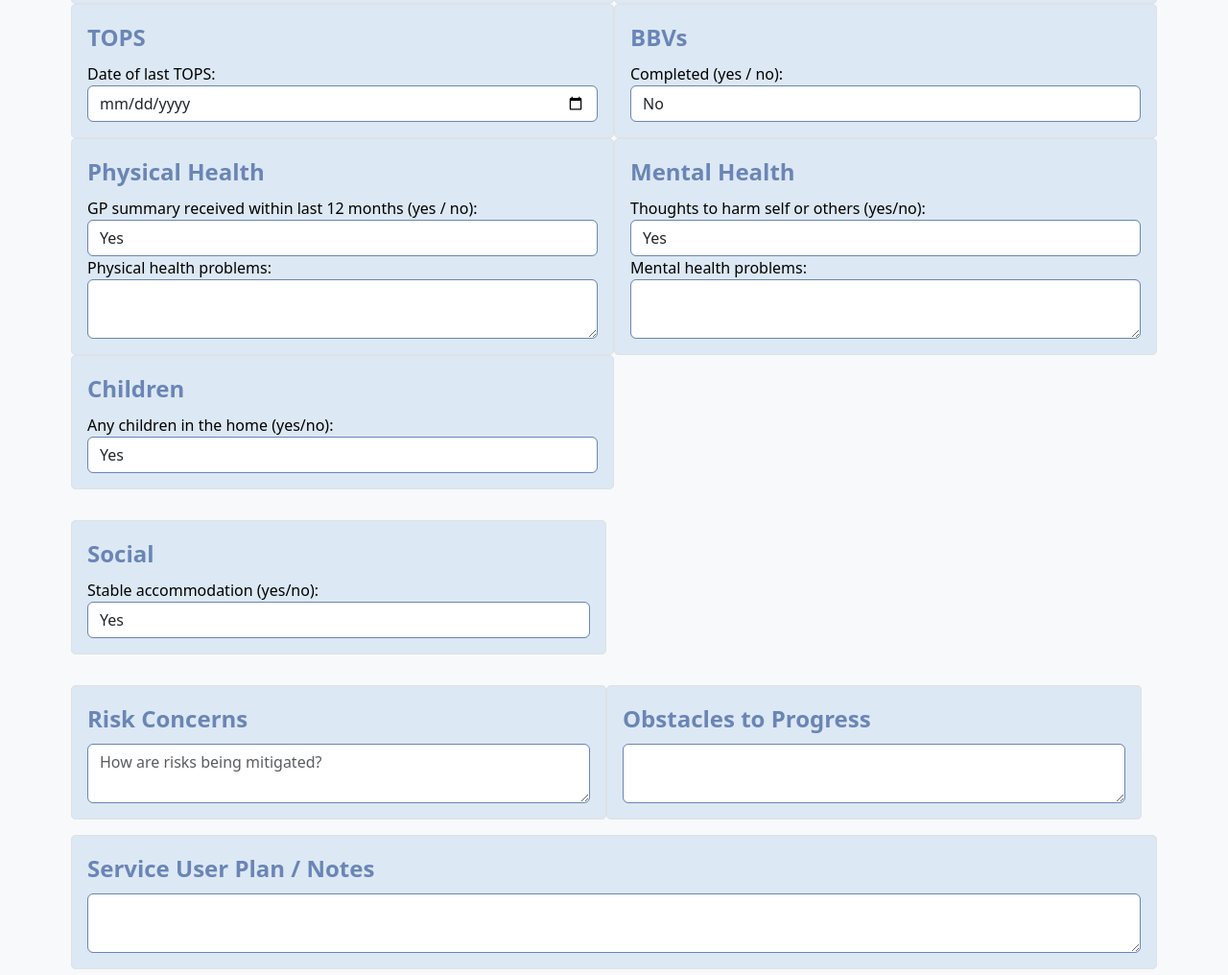
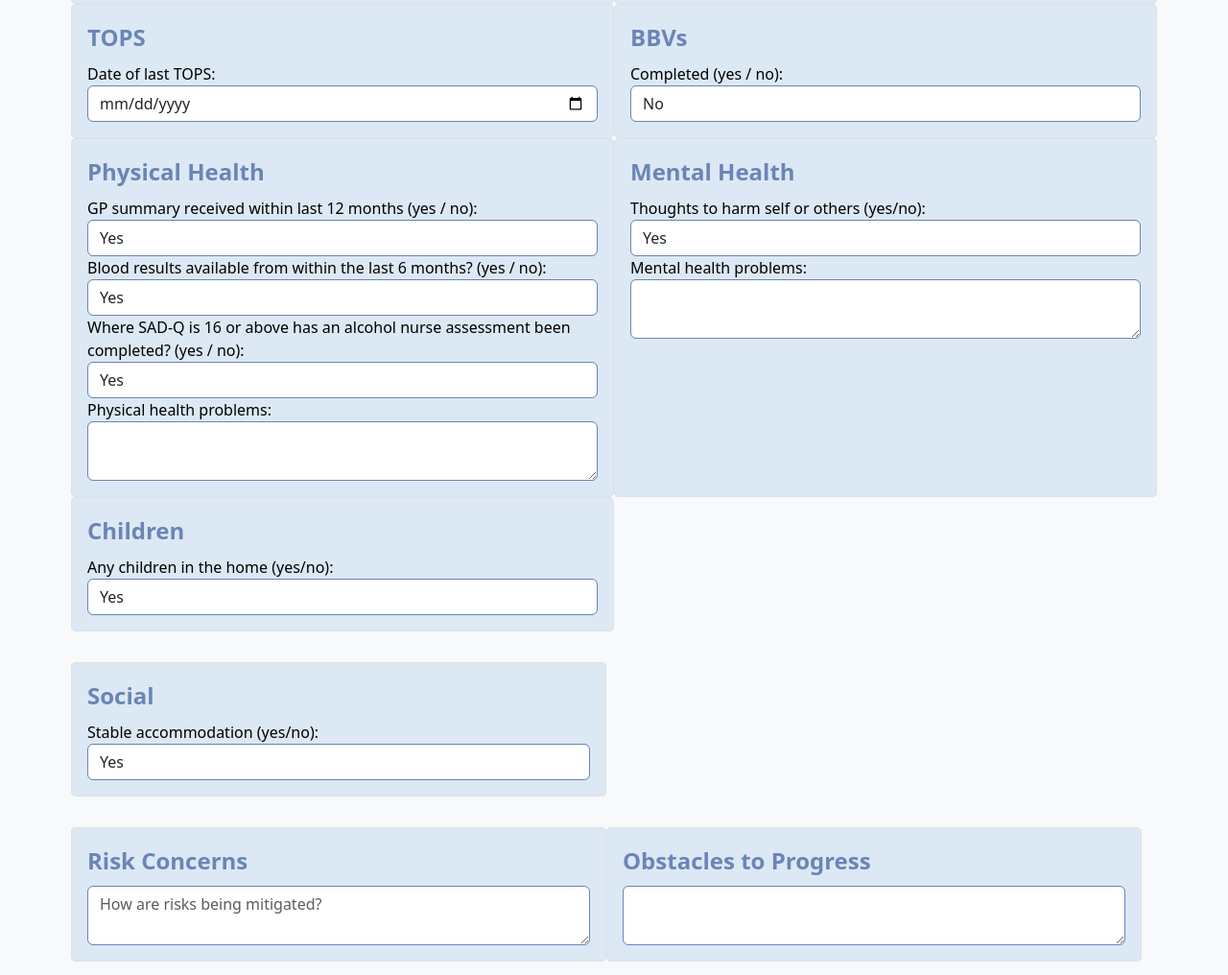
Before and after one commit to Jonfuk/jonfuk.github.io, a plain HTML site: page sup.htm in a window 1280 px wide. Shown: the part 1152-2168 px from the top of the page at 96% size. Drawn offline with nearby package versions, Linux system fonts and the light colour scheme.

Commit message:
Update sup.htm
Under Physical Health:
- Following 'GP summary received within last 12 months (yes / no):', Add the following fields:
'Blood results available from within the last 6 months?', Yes/No
'Where SAD-Q is 16 or above has an alcohol nurse assessment been completed?', Yes/No
'What was the outcome of the alcohol nurse - assessment/MDT?', Text field (show only if 'Where SAD-Q is 16 or above has an alcohol nurse assessment been completed?' = Yes

```diff
--- a/sup.htm
+++ b/sup.htm
@@ -196,9 +196,32 @@
         <option>Yes</option>
         <option>No</option>
     </select>
+    <label>Blood results available from within the last 6 months? (yes / no):</label>
+    <select class="form-control">
+        <option>Yes</option>
+        <option>No</option>
+    </select>
+    <label>Where SAD-Q is 16 or above has an alcohol nurse assessment been completed? (yes / no):</label>
+    <select id="alcoholNurseAssessment" class="form-control" onchange="toggleAlcoholNurseOutcome()">
+        <option>Yes</option>
+        <option>No</option>
+    </select>
+    <div id="alcoholNurseOutcome" style="display:none;">
+        <label>What was the outcome of the alcohol nurse - assessment/MDT?</label>
+        <textarea class="form-control"></textarea>
+    </div>
     <label>Physical health problems:</label>
     <textarea class="form-control"></textarea>
 </fieldset>
+
+<script>
+    function toggleAlcoholNurseOutcome() {
+        var alcoholNurseAssessment = document.getElementById("alcoholNurseAssessment").value;
+        var alcoholNurseOutcome = document.getElementById("alcoholNurseOutcome");
+        alcoholNurseOutcome.style.display = alcoholNurseAssessment === "Yes" ? "block" : "none";
+    }
+</script>
+
 
             <fieldset class="col-md-6 border p-3">
                 <legend>Mental Health</legend>
```
Lines whose indentation alone changed are shown as unchanged.
